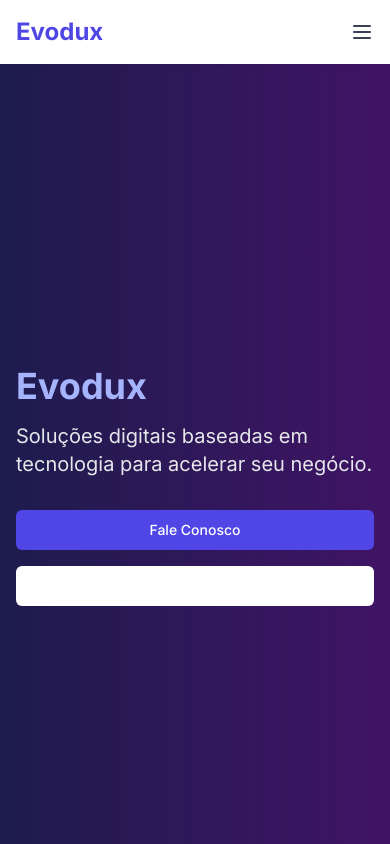
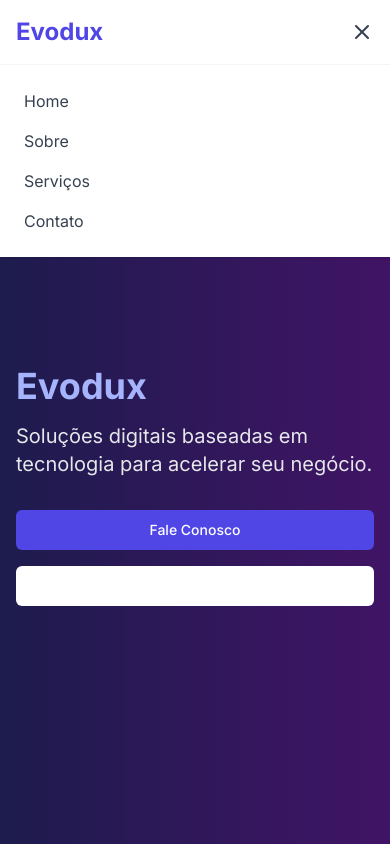
Before and after one commit to gean-ferreira/evodux, a Next.js app: page / in a window 390 px wide. Both pictures are taken after a click on the button 362 px from the left and 32 px from the top of the page. Shown: the top 844 px of the page. Built offline with nearby package versions, Linux system fonts and the light colour scheme.

Commit message:
feat: Add responsive Header component with navigation links and animated mobile menu

```diff
--- a/src/app/layout.tsx
+++ b/src/app/layout.tsx
@@ -1,7 +1,7 @@
 import type { Metadata } from "next";
 import { Inter } from "next/font/google";
 import "./globals.css";
-import Link from "next/link";
+import Header from "@/components/Header";
 
 const inter = Inter({ subsets: ["latin"] });
 
@@ -41,57 +41,7 @@ export default function RootLayout({
   return (
     <html lang="pt-BR" className="scroll-smooth">
       <body className={`${inter.className} antialiased`}>
-        <header className="fixed top-0 left-0 right-0 z-50 bg-white bg-opacity-95 shadow-sm">
-          <div className="container mx-auto px-4 md:px-6 py-4">
-            <div className="flex items-center justify-between">
-              <Link href="/" className="text-2xl font-bold text-indigo-600">
-                Evodux
-              </Link>
-              <nav className="hidden md:flex space-x-8">
-                <Link
-                  href="/"
-                  className="text-gray-700 hover:text-indigo-600 transition-colors"
-                >
-                  Home
-                </Link>
-                <Link
-                  href="/about"
-                  className="text-gray-700 hover:text-indigo-600 transition-colors"
-                >
-                  Sobre
-                </Link>
-                <Link
-                  href="/services"
-                  className="text-gray-700 hover:text-indigo-600 transition-colors"
-                >
-                  Serviços
-                </Link>
-                <Link
-                  href="/contact"
-                  className="text-gray-700 hover:text-indigo-600 transition-colors"
-                >
-                  Contato
-                </Link>
-              </nav>
-              <button className="md:hidden text-gray-700">
-                <svg
-                  xmlns="http://www.w3.org/2000/svg"
-                  fill="none"
-                  viewBox="0 0 24 24"
-                  stroke="currentColor"
-                  className="h-6 w-6"
-                >
-                  <path
-                    strokeLinecap="round"
-                    strokeLinejoin="round"
-                    strokeWidth={2}
-                    d="M4 6h16M4 12h16M4 18h16"
-                  />
-                </svg>
-              </button>
-            </div>
-          </div>
-        </header>
+        <Header />
         <main className="pt-16">{children}</main>
         <footer className="bg-gray-900 text-white py-12">
           <div className="container mx-auto px-4 md:px-6">
--- /dev/null
+++ b/src/components/Header.tsx
@@ -0,0 +1,114 @@
+'use client'
+
+import { useState } from 'react'
+import { AnimatePresence, motion } from 'framer-motion'
+import Link from 'next/link'
+
+const links = [
+  { href: '/', label: 'Home' },
+  { href: '/about', label: 'Sobre' },
+  { href: '/services', label: 'Serviços' },
+  { href: '/contact', label: 'Contato' },
+]
+
+export default function Header() {
+  const [open, setOpen] = useState(false)
+
+  const svgProps = {
+    viewBox: '0 0 24 24',
+    stroke: 'currentColor',
+    fill: 'none',
+    className: 'h-6 w-6',
+    strokeWidth: 2,
+    strokeLinecap: 'round',
+  }
+
+  /* variantes para o painel */
+  const panel = {
+    closed: { height: 0, opacity: 0, transition: { when: 'afterChildren' } },
+    open: {
+      height: 'auto',
+      opacity: 1,
+      transition: { when: 'beforeChildren', staggerChildren: 0.05 },
+    },
+  }
+
+  /* variantes para cada item */
+  const item = {
+    closed: { y: -8, opacity: 0 },
+    open: { y: 0, opacity: 1 },
+  }
+
+  return (
+    <header className="fixed inset-x-0 top-0 z-50 bg-white/95 shadow-sm">
+      <div className="container mx-auto flex items-center justify-between px-4 md:px-6 py-4">
+        <Link href="/" className="text-2xl font-bold text-indigo-600">
+          Evodux
+        </Link>
+
+        {/* nav desktop */}
+        <nav className="hidden md:flex gap-8">
+          {links.map(({ href, label }) => (
+            <Link key={href} href={href} className="text-gray-700 hover:text-indigo-600">
+              {label}
+            </Link>
+          ))}
+        </nav>
+
+        {/* toggle */}
+        <button onClick={() => setOpen(!open)} className="md:hidden text-gray-700">
+          <AnimatePresence initial={false} mode="wait">
+            {open ? (
+              <motion.svg
+                key="close"
+                {...svgProps}
+                initial={{ rotate: -90, opacity: 0 }}
+                animate={{ rotate: 0, opacity: 1 }}
+                exit={{ rotate: 90, opacity: 0 }}
+                transition={{ duration: 0.15 }}
+              >
+                <motion.line x1="6" y1="6" x2="18" y2="18" />
+                <motion.line x1="6" y1="18" x2="18" y2="6" />
+              </motion.svg>
+            ) : (
+              <motion.svg
+                key="menu"
+                {...svgProps}
+                initial={{ rotate: 90, opacity: 0 }}
+                animate={{ rotate: 0, opacity: 1 }}
+                exit={{ rotate: -90, opacity: 0 }}
+                transition={{ duration: 0.15 }}
+              >
+                <motion.path d="M4 6h16M4 12h16M4 18h16" />
+              </motion.svg>
+            )}
+          </AnimatePresence>
+        </button>
+      </div>
+
+      {/* painel mobile animado */}
+      <AnimatePresence initial={false}>
+        {open && (
+          <motion.nav
+            key="mobile-nav"
+            className="md:hidden overflow-hidden border-t border-gray-100 bg-white shadow-sm"
+            initial="closed"
+            animate="open"
+            exit="closed"
+            variants={panel}
+          >
+            <ul className="flex flex-col px-6 py-4 text-gray-700">
+              {links.map(({ href, label }) => (
+                <motion.li key={href} variants={item} onClick={() => setOpen(false)}>
+                  <Link href={href} className="block py-2">
+                    {label}
+                  </Link>
+                </motion.li>
+              ))}
+            </ul>
+          </motion.nav>
+        )}
+      </AnimatePresence>
+    </header>
+  )
+}
```
